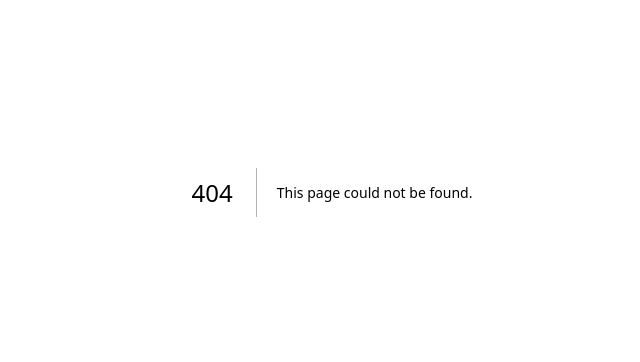
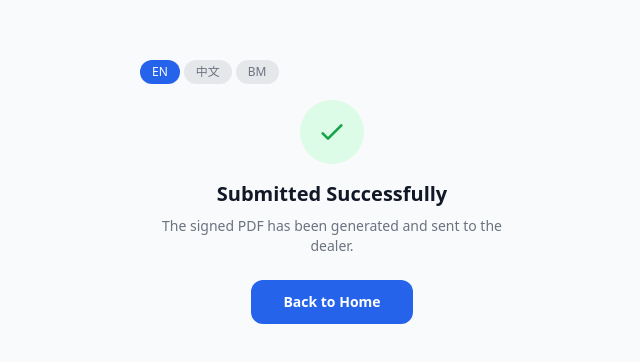
Before and after one commit to naiping87/cgsi-eform, a Next.js app: page /success in a window 1280 px wide. Before the commit this address had no page. Shown: the part 208-570 px from the top of the page, without its empty margins (308-948 px from the left). Built offline with nearby package versions, Linux system fonts and the light colour scheme.

Commit message:
feat: add success confirmation page

```diff
--- /dev/null
+++ b/src/app/success/page.js
@@ -0,0 +1,30 @@
+'use client';
+import { useState } from 'react';
+import { t } from '@/lib/i18n';
+import LanguageSwitcher from '@/components/LanguageSwitcher';
+import Link from 'next/link';
+
+export default function SuccessPage() {
+  const [lang, setLang] = useState('en');
+
+  return (
+    <main className="min-h-screen bg-gray-50 flex items-center justify-center px-4">
+      <div className="max-w-sm w-full text-center">
+        <LanguageSwitcher lang={lang} onLangChange={setLang} />
+        <div className="w-16 h-16 bg-green-100 rounded-full flex items-center justify-center mx-auto mb-4">
+          <svg className="w-8 h-8 text-green-600" fill="none" viewBox="0 0 24 24" stroke="currentColor">
+            <path strokeLinecap="round" strokeLinejoin="round" strokeWidth={2} d="M5 13l4 4L19 7" />
+          </svg>
+        </div>
+        <h2 className="text-xl font-bold text-gray-900 mb-2">{t(lang, 'successTitle')}</h2>
+        <p className="text-sm text-gray-500 mb-6">{t(lang, 'successDesc')}</p>
+        <Link
+          href="/"
+          className="inline-block px-8 py-3 bg-blue-600 text-white font-semibold rounded-xl text-sm hover:bg-blue-700 transition-colors"
+        >
+          {t(lang, 'backToHome')}
+        </Link>
+      </div>
+    </main>
+  );
+}
```
